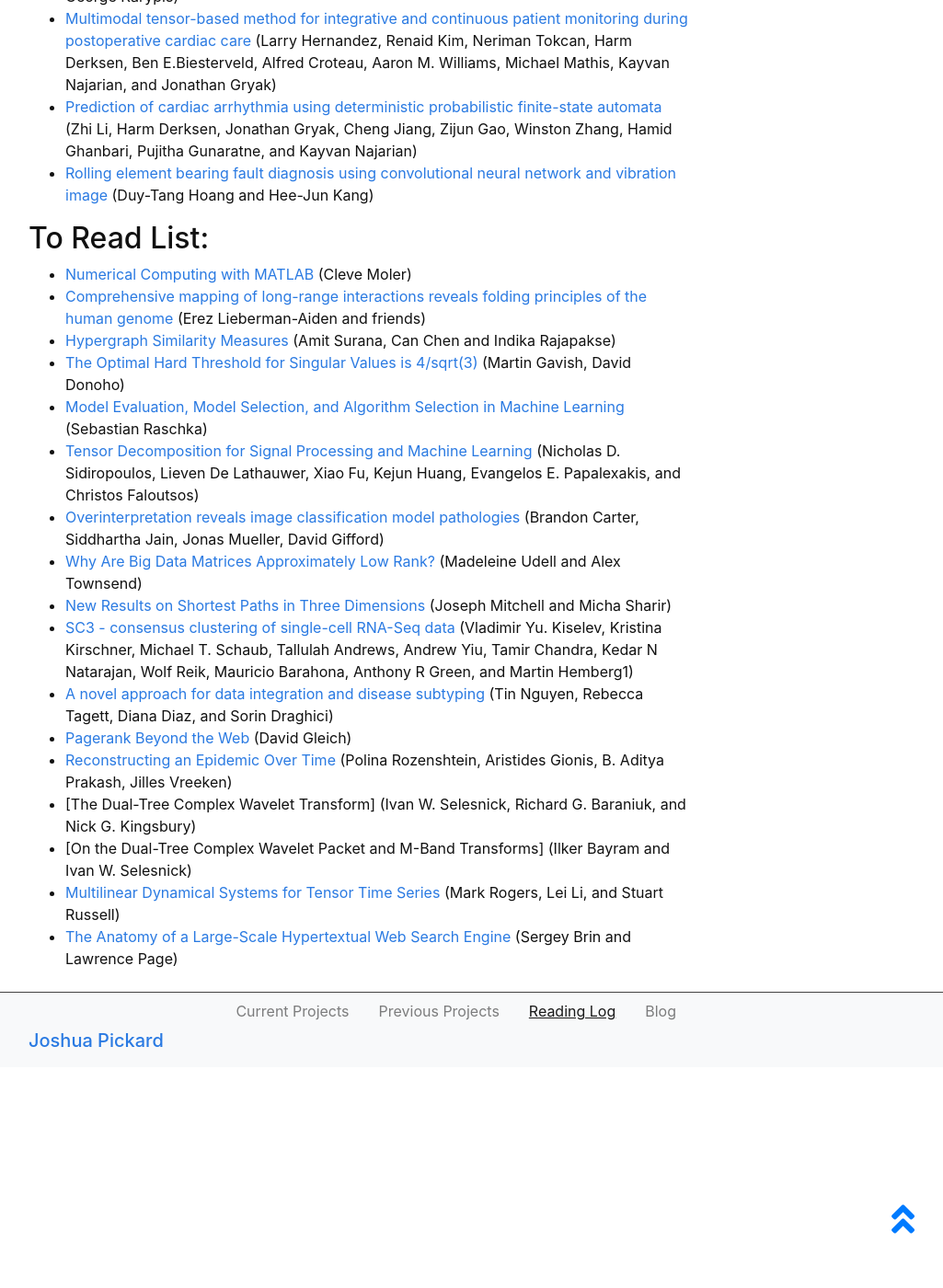
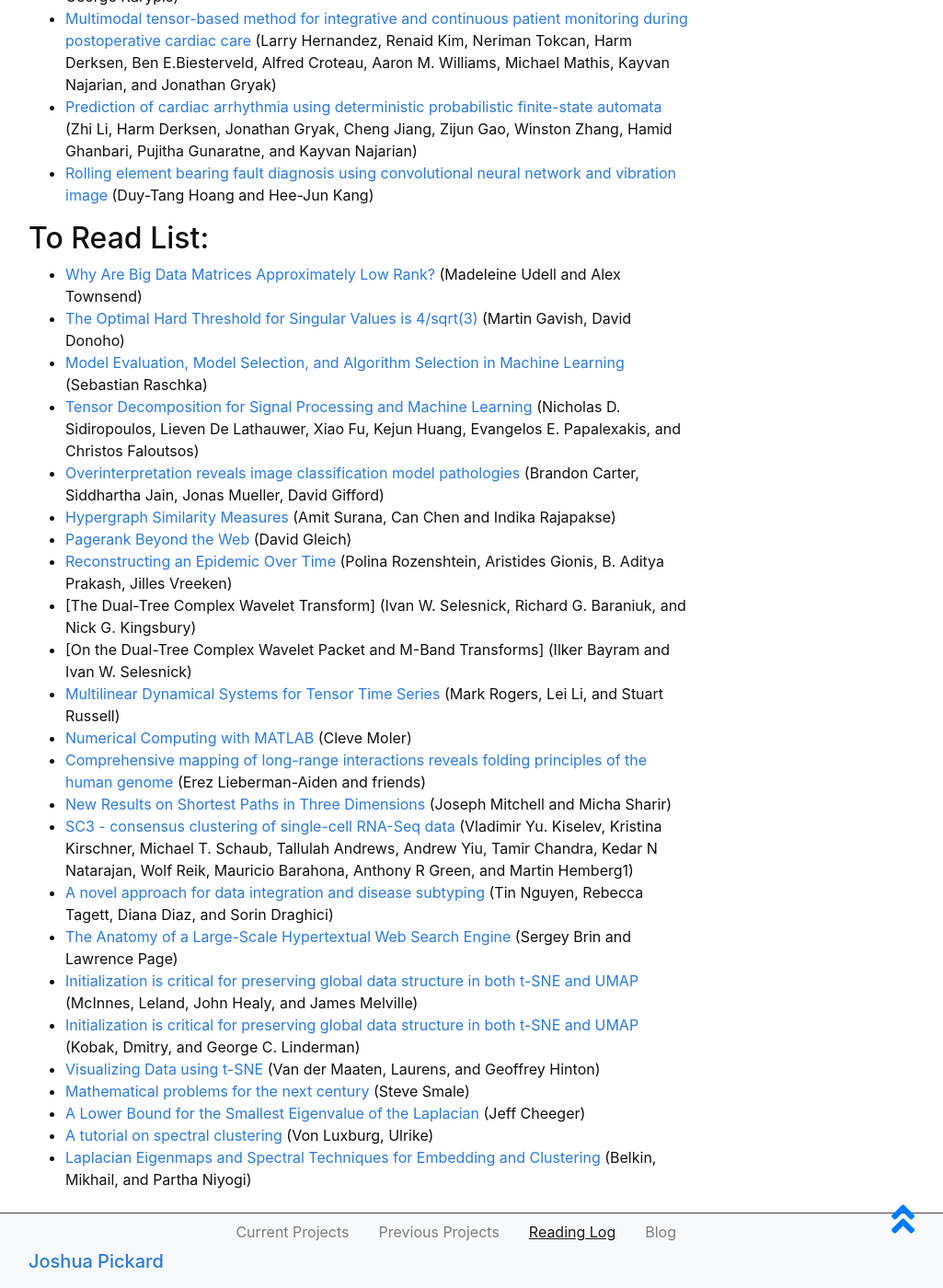
Before and after one commit to Jpickard1/jpickard1.github.io, a Jekyll site: the page built from content/3-Reading_Log.md, in a window 1280 px wide and 1400 px high, scrolled down 1159 px. Shown: the whole window at 92% size, without its empty margins (249-1274 px from the left). Built offline with Jekyll 4.4.1, drawn with Linux system fonts in a browser that asks for light colours; before the commit the page ends 2319 px from its top, so only the background shows below that.

Commit message:
Update 3-Reading_Log.md

```diff
--- a/content/3-Reading_Log.md
+++ b/content/3-Reading_Log.md
@@ -37,21 +37,28 @@ description: >
 - [Rolling element bearing fault diagnosis using convolutional neural network and vibration image](https://www.sciencedirect.com/science/article/abs/pii/S1389041717303261) (Duy-Tang Hoang and Hee-Jun Kang)
 
 ## To Read List:
-- [Numerical Computing with MATLAB](https://www.mathworks.com/moler/chapters.html) (Cleve Moler)
-- [Comprehensive mapping of long-range interactions reveals folding principles of the human genome](https://drive.google.com/file/d/1BoAGH7ADa12dVTb0szxa5rND-C1iVJ5Z/view) (Erez Lieberman-Aiden and friends)
-- [Hypergraph Similarity Measures](https://drive.google.com/file/d/1nnG30anFDVJnVE-T5ai80dPaVMjIGWgz/view) (Amit Surana, Can Chen and Indika Rajapakse)
+- [Why Are Big Data Matrices Approximately Low Rank?](https://drive.google.com/file/d/1UvWK3nFKOvP_ik7cAqqbsUfKJeO02cP4/view) (Madeleine Udell and Alex Townsend)
 - [The Optimal Hard Threshold for Singular Values is 4/sqrt(3)](https://drive.google.com/file/d/1MAKkzKU9BJlD-pEJ__4e9jRmKvLhiDyq/view) (Martin Gavish, David Donoho)
 - [Model Evaluation, Model Selection, and Algorithm Selection in Machine Learning](https://arxiv.org/abs/1811.12808) (Sebastian Raschka)
 - [Tensor Decomposition for Signal Processing and Machine Learning](https://arxiv.org/pdf/1607.01668.pdf) (Nicholas D. Sidiropoulos,  Lieven De Lathauwer, Xiao Fu, Kejun
 Huang,  Evangelos E. Papalexakis, and Christos Faloutsos)
 - [Overinterpretation reveals image classification model pathologies](https://arxiv.org/pdf/2003.08907.pdf) (Brandon Carter, Siddhartha Jain, Jonas Mueller, David Gifford)
-- [Why Are Big Data Matrices Approximately Low Rank?](https://drive.google.com/file/d/1UvWK3nFKOvP_ik7cAqqbsUfKJeO02cP4/view) (Madeleine Udell and Alex Townsend)
-- [New Results on Shortest Paths in Three Dimensions](http://www.ams.sunysb.edu/~jsbm/papers/p166-mitchell.pdf) (Joseph Mitchell and Micha Sharir)
-- [SC3 - consensus clustering of single-cell RNA-Seq data](https://pubmed.ncbi.nlm.nih.gov/28346451/) (Vladimir Yu. Kiselev, Kristina Kirschner, Michael T. Schaub, Tallulah Andrews, Andrew Yiu, Tamir Chandra, Kedar N Natarajan, Wolf Reik, Mauricio Barahona, Anthony R Green, and Martin Hemberg1)
-- [A novel approach for data integration and disease subtyping](https://pubmed.ncbi.nlm.nih.gov/29066617/) (Tin Nguyen, Rebecca Tagett, Diana Diaz, and Sorin Draghici)
+- [Hypergraph Similarity Measures](https://drive.google.com/file/d/1nnG30anFDVJnVE-T5ai80dPaVMjIGWgz/view) (Amit Surana, Can Chen and Indika Rajapakse)
 - [Pagerank Beyond the Web](https://arxiv.org/pdf/1407.5107.pdf) (David Gleich)
 - [Reconstructing an Epidemic Over Time](https://faculty.cc.gatech.edu/~badityap/papers/cult-kdd16.pdf) (Polina Rozenshtein, Aristides Gionis, B. Aditya Prakash, Jilles Vreeken)
 - [The Dual-Tree Complex Wavelet Transform]<!-- In an email from Jonathan on 1/25/2022 --> (Ivan W. Selesnick, Richard G. Baraniuk, and Nick G. Kingsbury)
 - [On the Dual-Tree Complex Wavelet Packet and M-Band Transforms]<!-- In an email from Jonathan on 1/25/2022 --> (̇Ilker Bayram and Ivan W. Selesnick)
 - [Multilinear Dynamical Systems for Tensor Time Series](https://people.eecs.berkeley.edu/~russell/papers/nips13-tensor.pdf) (Mark Rogers, Lei Li, and Stuart Russell)
+- [Numerical Computing with MATLAB](https://www.mathworks.com/moler/chapters.html) (Cleve Moler)
+- [Comprehensive mapping of long-range interactions reveals folding principles of the human genome](https://drive.google.com/file/d/1BoAGH7ADa12dVTb0szxa5rND-C1iVJ5Z/view) (Erez Lieberman-Aiden and friends)
+- [New Results on Shortest Paths in Three Dimensions](http://www.ams.sunysb.edu/~jsbm/papers/p166-mitchell.pdf) (Joseph Mitchell and Micha Sharir)
+- [SC3 - consensus clustering of single-cell RNA-Seq data](https://pubmed.ncbi.nlm.nih.gov/28346451/) (Vladimir Yu. Kiselev, Kristina Kirschner, Michael T. Schaub, Tallulah Andrews, Andrew Yiu, Tamir Chandra, Kedar N Natarajan, Wolf Reik, Mauricio Barahona, Anthony R Green, and Martin Hemberg1)
+- [A novel approach for data integration and disease subtyping](https://pubmed.ncbi.nlm.nih.gov/29066617/) (Tin Nguyen, Rebecca Tagett, Diana Diaz, and Sorin Draghici)
 - [The Anatomy of a Large-Scale Hypertextual Web Search Engine](https://snap.stanford.edu/class/cs224w-readings/Brin98Anatomy.pdf) (Sergey Brin and Lawrence Page)
+- [Initialization is critical for preserving global data structure in both t-SNE and UMAP](https://drive.google.com/file/d/1qnqFYC8s1moQT5mwVoVqhZDrM5EkhjCd/view) (McInnes, Leland, John Healy, and James Melville)
+- [Initialization is critical for preserving global data structure in both t-SNE and UMAP](https://drive.google.com/file/d/1RbEHfvDSbSha_V-nQeNGxtkJrmoukXRg/view) (Kobak, Dmitry, and George C. Linderman)
+- [Visualizing Data using t-SNE](https://drive.google.com/file/d/1_BXHVPyLNqJyUF7cacZAxAgvspToRQXj/view) (Van der Maaten, Laurens, and Geoffrey Hinton)
+- [Mathematical problems for the next century](https://drive.google.com/file/d/1NTW_cTjlAcLgezxLp8aufxxojaJNKFlk/view) (Steve Smale)
+- [A Lower Bound for the Smallest Eigenvalue of the Laplacian](https://drive.google.com/file/d/1jBwKUSAdDHnEzmDZa1gQY_rRcnHA71N2/view) (Jeff Cheeger)
+- [A tutorial on spectral clustering](https://drive.google.com/file/d/1Jq9MBRMxDfgnnSZmeVtrYvOb2-vksEIS/view) (Von Luxburg, Ulrike)
+- [Laplacian Eigenmaps and Spectral Techniques for Embedding and Clustering](https://drive.google.com/file/d/1mIr8h8w9Eb5r193ovPC9NedVJWH3WIfZ/view) (Belkin, Mikhail, and Partha Niyogi)
```
